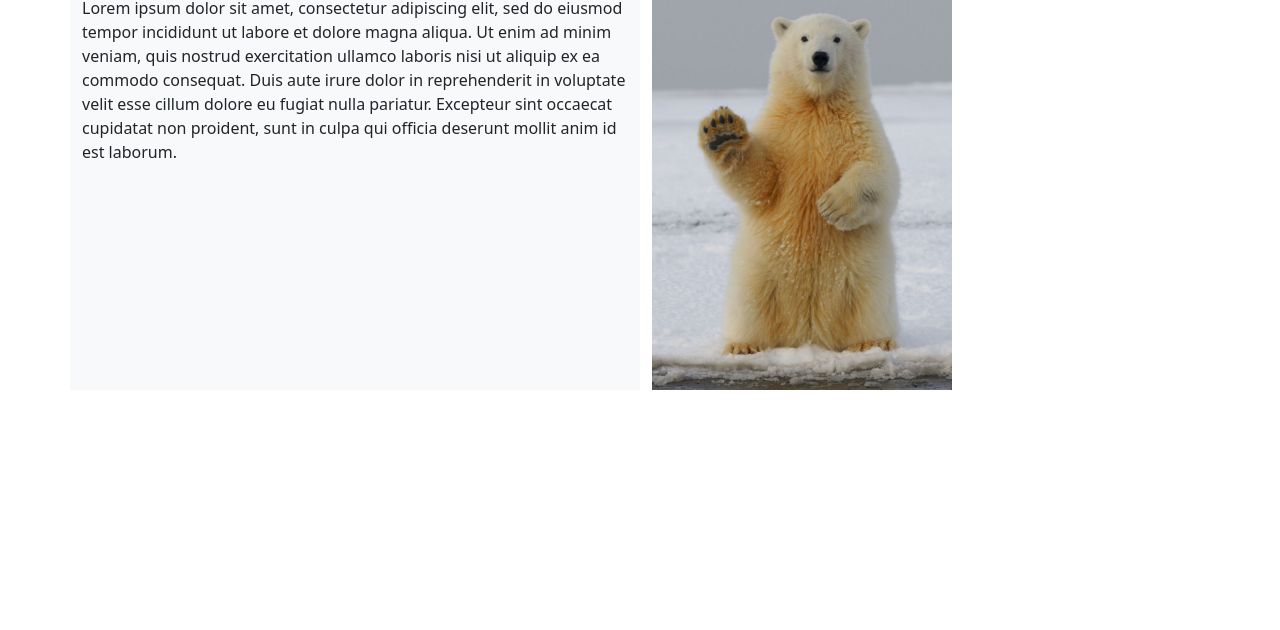
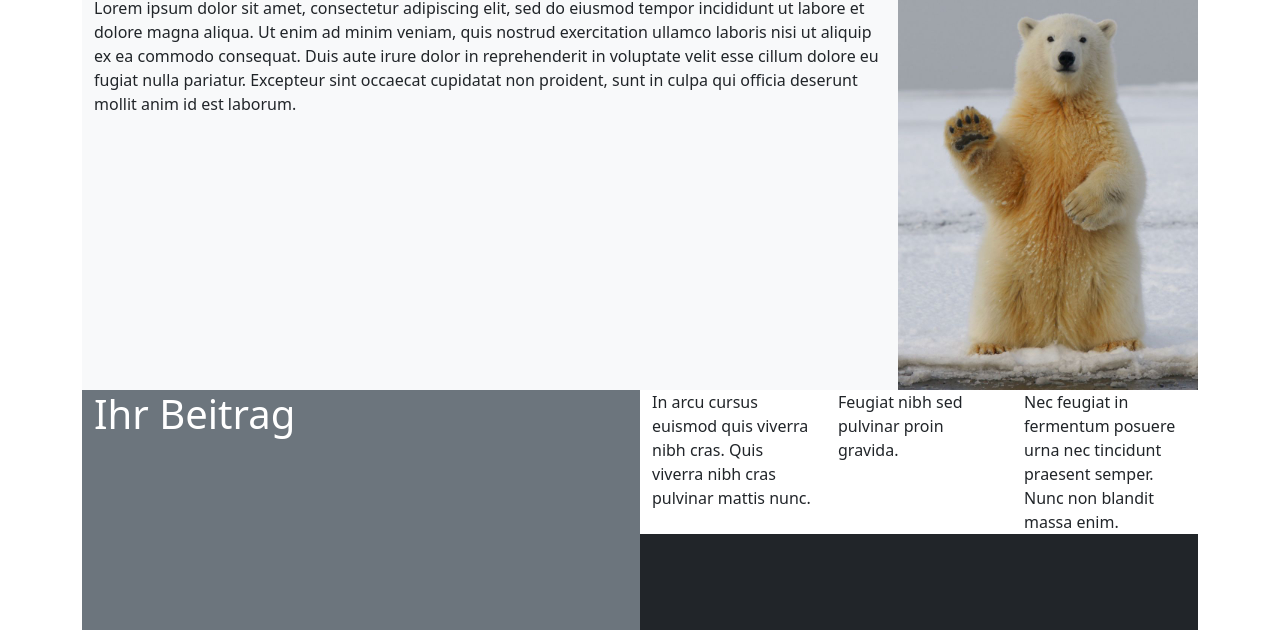
Before and after one commit to PhilippeRaffael/Eisba-r-Klara, a plain HTML site: page index.html in a window 1280 px wide. Shown: the part 398-1028 px from the top of the page. Before the commit the page ends 800 px from the top, so only its background shows below. Drawn offline with nearby package versions, Linux system fonts and the light colour scheme.

Commit message:
add text in second row

```diff
--- a/index.html
+++ b/index.html
@@ -30,13 +30,29 @@
         </div>
       </div>
     </nav>
-    <div class="row">
+    <div class="row mx-0">
       <div class="col bg-light">
         <h1>Unser Projekt</h1>
         <p>Lorem ipsum dolor sit amet, consectetur adipiscing elit, sed do eiusmod tempor incididunt ut labore et dolore magna aliqua. Ut enim ad minim veniam, quis nostrud exercitation ullamco laboris nisi ut aliquip ex ea commodo consequat. Duis aute irure dolor in reprehenderit in voluptate velit esse cillum dolore eu fugiat nulla pariatur. Excepteur sint occaecat cupidatat non proident, sunt in culpa qui officia deserunt mollit anim id est laborum.</p>
       </div>
-      <div class="col">
+      <div class="col-md-auto px-0">
         <div class="second-image"></div>
+      </div>
+    </div>
+    <div class="row mx-0">
+      <div class="col bg-secondary text-white">
+        <h1>Ihr Beitrag</h1>
+      </div>
+      <div class="col bg-white">
+        <div class="row">
+          <div class="col">In arcu cursus euismod quis viverra nibh cras. Quis viverra nibh cras pulvinar mattis nunc.</div>
+          <div class="col">Feugiat nibh sed pulvinar proin gravida.</div>
+          <div class="col">Nec feugiat in fermentum posuere urna nec tincidunt praesent semper. Nunc non blandit massa enim.</div>
+        </div>
+        <div class="row bg-dark py-5"></div>
+        <div class="row px-5">
+          <div class="logo"></div>
+        </div>
       </div>
     </div>
   </div>
```
